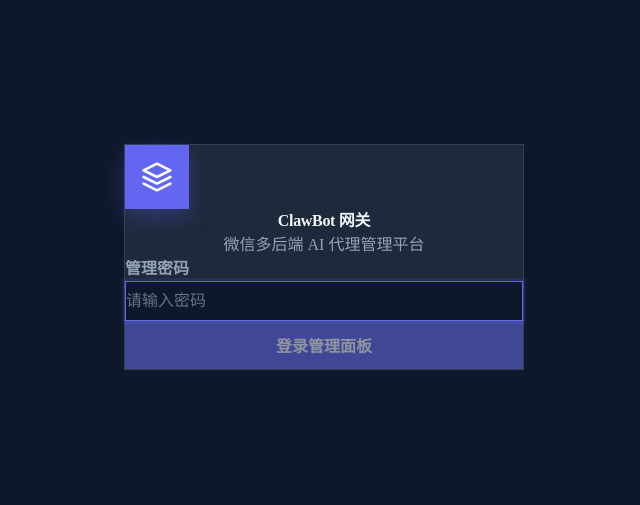
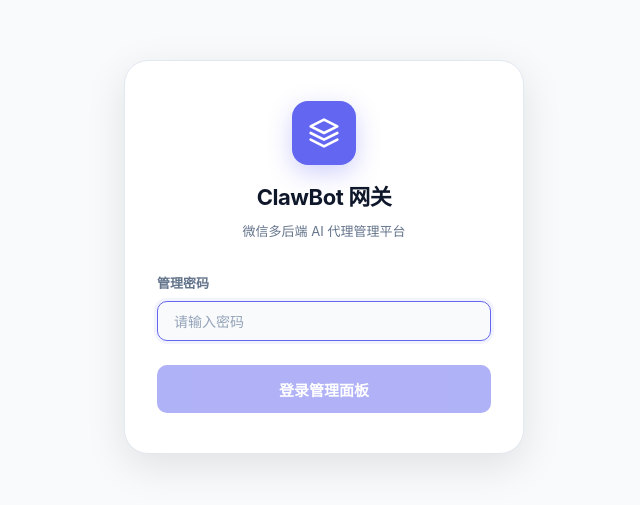
Before and after one commit to Crafter-feng/clawbot-gateway, a React (Vite) app in the folder web/: page /login in a window 1280 px wide. Shown: the part 143-648 px from the top of the page, without its empty margins (316-956 px from the left). Built offline with nearby package versions, Linux system fonts and the light colour scheme.

Commit message:
fix: CSS :root block closure, restore light theme variables
The first commit had a premature } that broke :root, causing
typography/spacing/layout variables to float outside the block.
Fixed: proper :root closure before [data-theme="light"] block.

```diff
--- a/web/app.css
+++ b/web/app.css
@@ -45,7 +45,6 @@
   --text-muted: var(--n-500);
   --border: var(--n-700);
   --border-light: var(--n-800);
-}
 
   /* Typography */
   --font-sans: 'Inter', system-ui, -apple-system, 'Segoe UI', 'Noto Sans SC', sans-serif;
@@ -95,6 +94,7 @@
   /* Layout */
   --sidebar-width: 240px;
   --header-height: 56px;
+}
 
 
 /* --- Light Theme --- */
@@ -102,7 +102,6 @@
   --bg-primary: var(--n-50);
   --bg-secondary: #ffffff;
   --bg-card: #ffffff;
-  --bg-card-hover: var(--n-50);
   --bg-elevated: #ffffff;
   --text-primary: var(--n-900);
   --text-secondary: var(--n-500);
```
